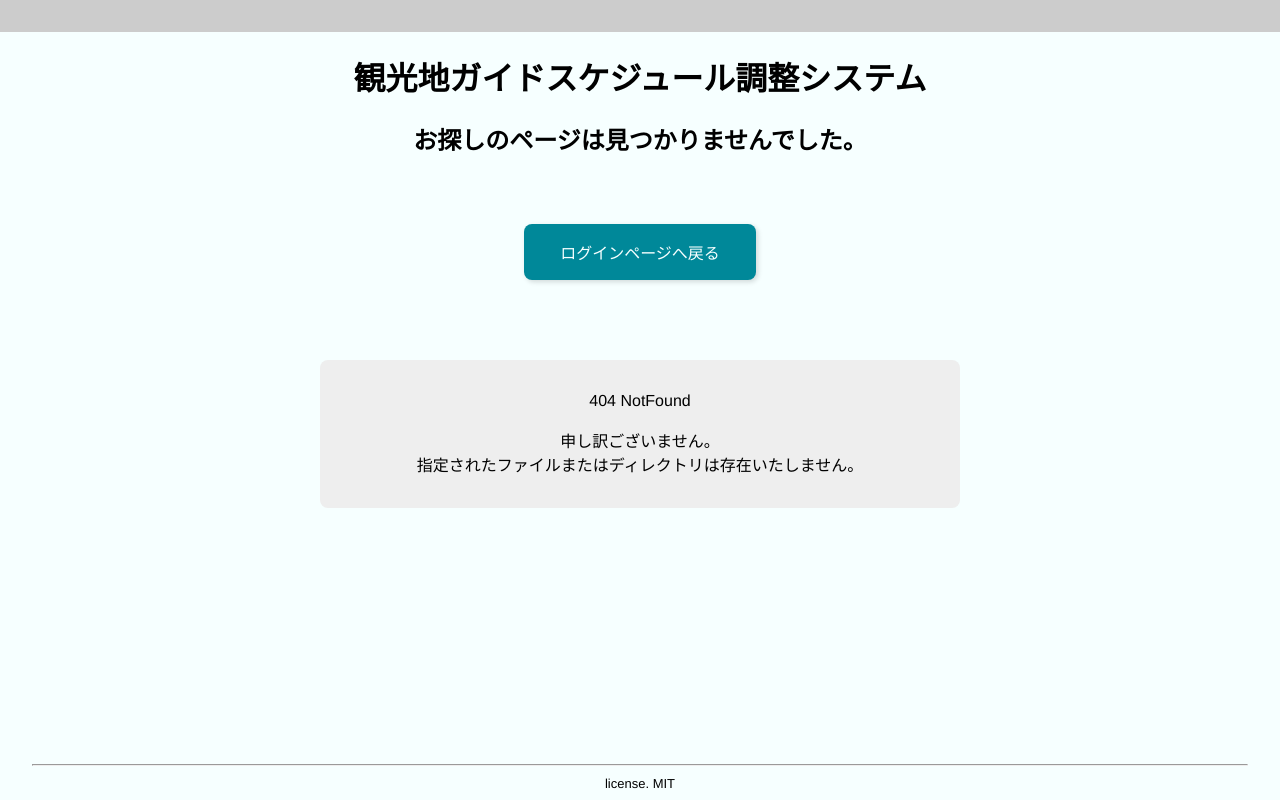
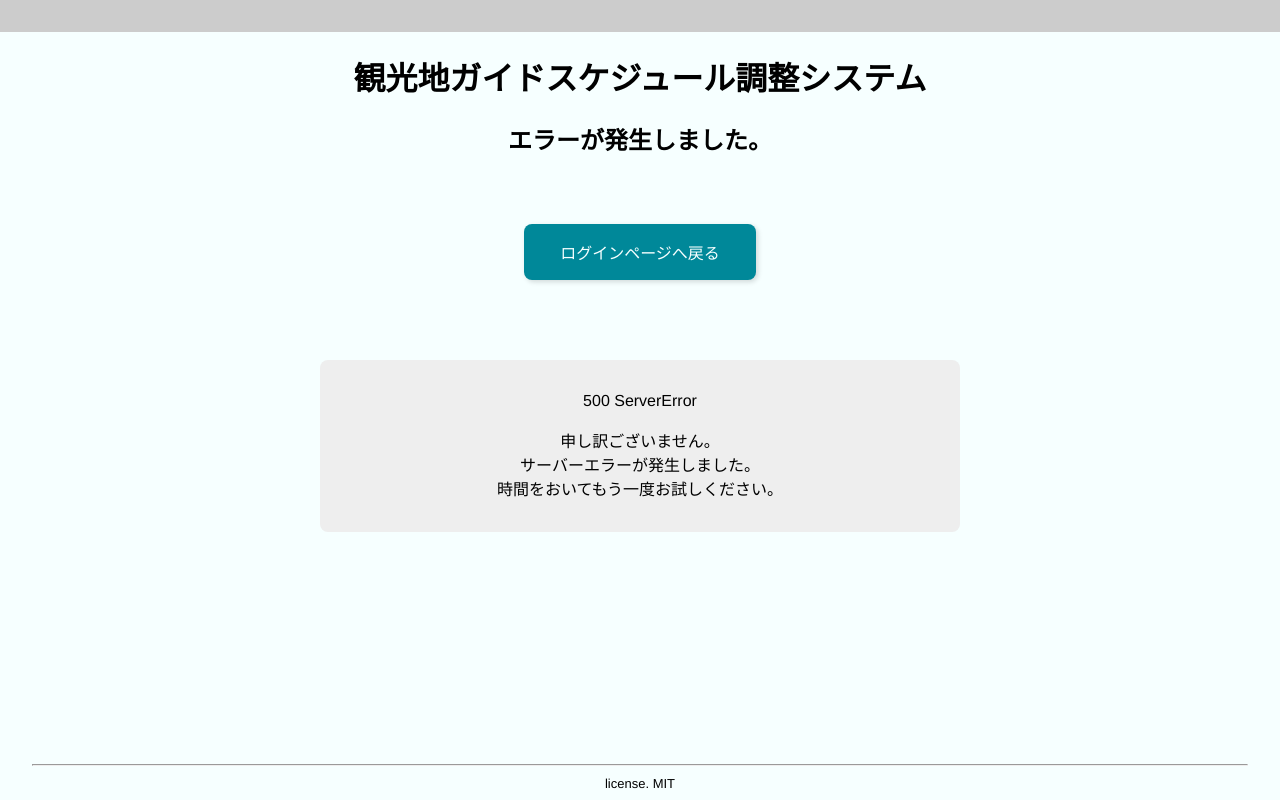
Before and after one commit to e-harp-intern/R4FY, a Vue app in the folder web/: page /error in a window 1280 px wide. Before the commit this address had no page. Built offline with nearby package versions, Linux system fonts and the light colour scheme.

Commit message:
#248 API通信エラーが発生した場合のページを作成

```diff
--- a/web/src/i18n/languages/ja.js
+++ b/web/src/i18n/languages/ja.js
@@ -66,6 +66,11 @@ export default {
         notfound: {
             title: "お探しのページは見つかりませんでした。",
             info: "404 NotFound\n\n申し訳ございません。\n指定されたファイルまたはディレクトリは存在いたしません。",
+            link: "ログインページへ戻る"
+        },
+        error: {
+            title: "エラーが発生しました。",
+            info: "500 ServerError\n\n申し訳ございません。\nサーバーエラーが発生しました。\n時間をおいてもう一度お試しください。",
             link: "ログインページへ戻る"
         }
     },
--- a/web/src/mixins/api.js
+++ b/web/src/mixins/api.js
@@ -19,12 +19,16 @@ function apiSend(method, endPoint, json = null, next = null) {
         "Content-Type": "application/json",
       },
       body: json === null ? null : JSON.stringify(json),
-    }).then((response) => {
-      if (response.status === 401) {
-        next("/?status=401");
-      }
-      resolve(response.json());
-    });
+    })
+      .then((response) => {
+        if (response.status === 401) {
+          next("/?status=401");
+        }
+        resolve(response.json());
+      })
+      .catch(() => {
+        next("/error");
+      });
   });
 }
 
--- a/web/src/router/index.js
+++ b/web/src/router/index.js
@@ -56,8 +56,16 @@ const routes = [
     component: () => import("@/views/LogoutView.vue"),
   },
   {
+    path: "/error",
+    name: "error",
+    component: () => import("@/views/ErrorView.vue"),
+    meta: {
+      layout: "simple",
+    },
+  },
+  {
     path: "/*",
-    name: "inputschedule",
+    name: "notfound",
     component: () => import("@/views/NotFoundView.vue"),
     meta: {
       layout: "simple",
--- /dev/null
+++ b/web/src/views/ErrorView.vue
@@ -0,0 +1,26 @@
+<template>
+  <div>
+    <h1>{{ $t("app_name") }}</h1>
+    <h2>{{ $t("pages.error.title") }}</h2>
+    <p>
+      <button
+        onclick="location.href='/'"
+        class="link button-large button-green"
+      >
+        {{ $t("pages.error.link") }}
+      </button>
+    </p>
+    <p class="info">{{ $t("pages.error.info") }}</p>
+  </div>
+</template>
+
+<style scoped>
+.link {
+  margin: 3em;
+}
+
+.info {
+  padding: 2em;
+  box-sizing: border-box;
+}
+</style>
```
